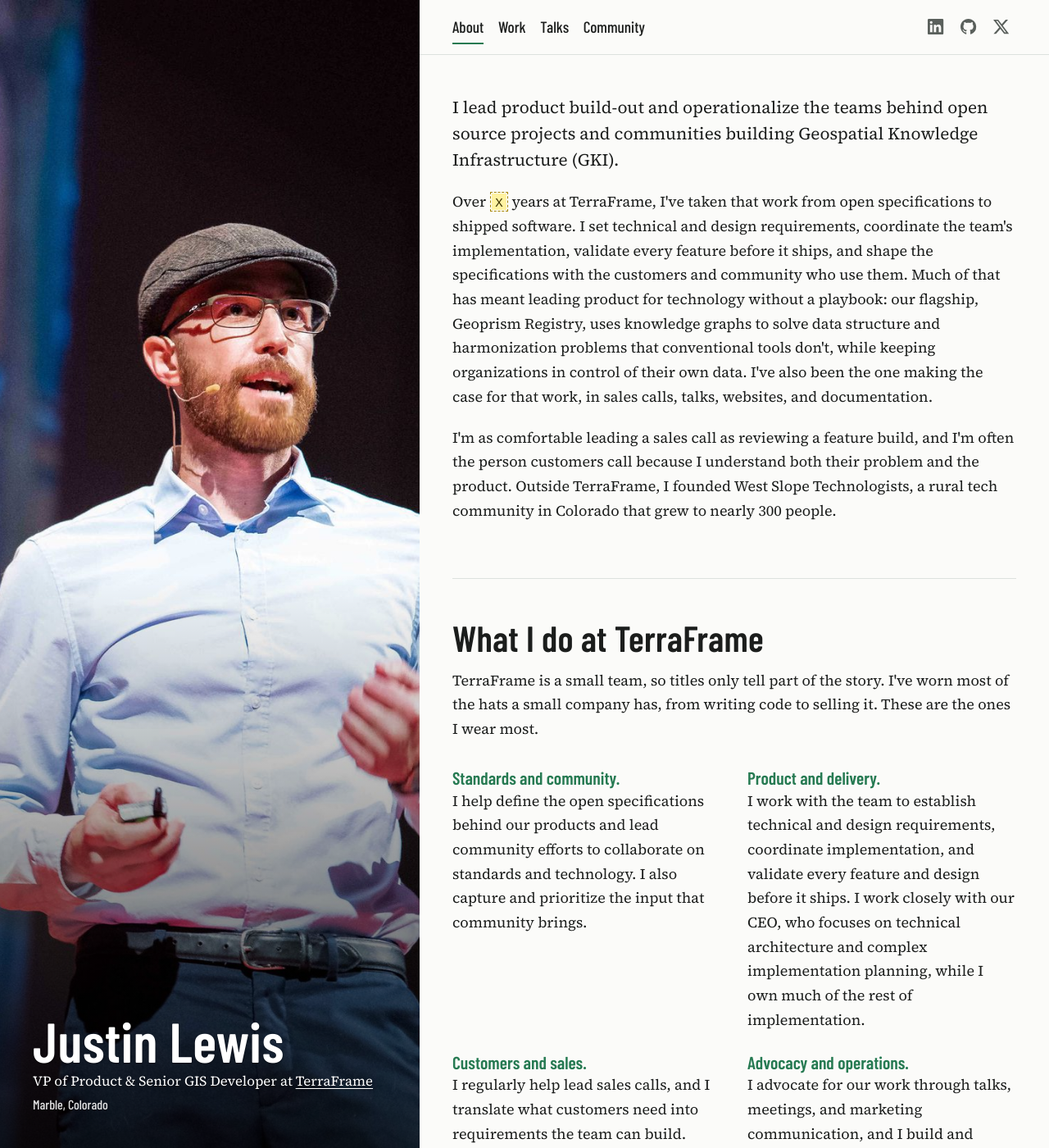
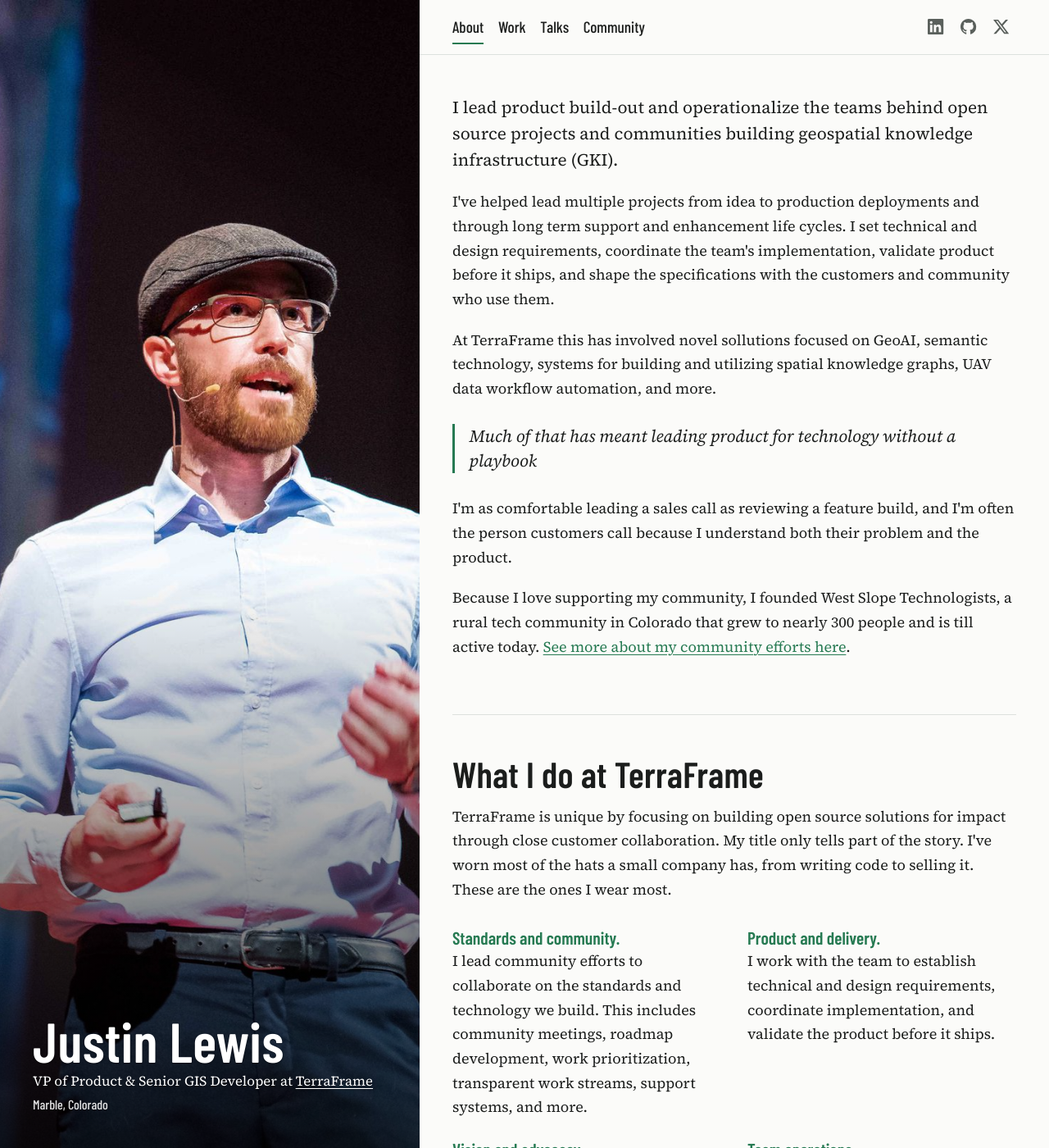
Before and after one commit to justinlewis/jmapping, a Jekyll site: the page built from index.html, in a window 1280 px wide and 1400 px high. Shown: the whole window at 82% size. Built offline with Jekyll 4.4.1, drawn with Linux system fonts in a browser that asks for light colours; some of the changed text lies outside the part shown.

Commit message:
Refreshed content v1

```diff
--- a/assets/_sass/_site.scss
+++ b/assets/_sass/_site.scss
@@ -299,6 +299,15 @@
   line-height: 1.55;
 }
 
+.callout {
+  margin: 1.75rem 0;
+  padding-left: 1.1rem;
+  border-left: 3px solid var(--color-accent);
+  font-size: 1.3rem;
+  font-style: italic;
+  line-height: 1.45;
+}
+
 .page-title {
   font-size: unquote("clamp(2.6rem, 1.9rem + 2.6vw, 3.75rem)");
   margin-bottom: 1rem;
--- a/index.html
+++ b/index.html
@@ -11,20 +11,23 @@
 ---
 
 <section class="section intro">
-  <p class="lede">I lead product build-out and operationalize the teams behind open source projects and communities building Geospatial Knowledge Infrastructure (GKI).</p>
-  <p>Over <span class="todo">X</span> years at TerraFrame, I've taken that work from open specifications to shipped software. I set technical and design requirements, coordinate the team's implementation, validate every feature before it ships, and shape the specifications with the customers and community who use them. Much of that has meant leading product for technology without a playbook: our flagship, Geoprism Registry, uses knowledge graphs to solve data structure and harmonization problems that conventional tools don't, while keeping organizations in control of their own data. I've also been the one making the case for that work, in sales calls, talks, websites, and documentation.</p>
-  <p>I'm as comfortable leading a sales call as reviewing a feature build, and I'm often the person customers call because I understand both their problem and the product. Outside TerraFrame, I founded West Slope Technologists, a rural tech community in Colorado that grew to nearly 300 people.</p>
+  <p class="lede">I lead product build-out and operationalize the teams behind open source projects and communities building geospatial knowledge infrastructure (GKI).</p>
+  <p>I've helped lead multiple projects from idea to production deployments and through long term support and enhancement life cycles. I set technical and design requirements, coordinate the team's implementation, validate product before it ships, and shape the specifications with the customers and community who use them.</p>
+  <p>At TerraFrame this has involved novel sollutions focused on GeoAI, semantic technology, systems for building and utilizing spatial knowledge graphs, UAV data workflow automation, and more.</p>
+  <p class="callout">Much of that has meant leading product for technology without a playbook</p>
+  <p>I'm as comfortable leading a sales call as reviewing a feature build, and I'm often the person customers call because I understand both their problem and the product. </p>
+  <p>Because I love supporting my community, I founded West Slope Technologists, a rural tech community in Colorado that grew to nearly 300 people and is till active today. <a href="{{ "/community/" | relative_url }}">See more about my community efforts here</a>.</p>
 </section>
 
 <section class="section" id="role">
   <h2>What I do at TerraFrame</h2>
-  <p>TerraFrame is a small team, so titles only tell part of the story. I've worn most of the hats a small company has, from writing code to selling it. These are the ones I wear most.</p>
+  <p>TerraFrame is unique by focusing on building open source solutions for impact through close customer collaboration. My title only tells part of the story. I've worn most of the hats a small company has, from writing code to selling it. These are the ones I wear most.</p>
 
   <div class="roles">
-    <p><strong>Standards and community.</strong> I help define the open specifications behind our products and lead community efforts to collaborate on standards and technology. I also capture and prioritize the input that community brings.</p>
-    <p><strong>Product and delivery.</strong> I work with the team to establish technical and design requirements, coordinate implementation, and validate every feature and design before it ships. I work closely with our CEO, who focuses on technical architecture and complex implementation planning, while I own much of the rest of implementation.</p>
-    <p><strong>Customers and sales.</strong> I regularly help lead sales calls, and I translate what customers need into requirements the team can build.</p>
-    <p><strong>Advocacy and operations.</strong> I advocate for our work through talks, meetings, and marketing communication, and I build and manage TerraFrame's websites and product documentation. I also set up the operational workflows our team uses for internal and customer projects.</p>
+    <p><strong>Standards and community.</strong> I lead community efforts to collaborate on the standards and technology we build. This includes community meetings, roadmap development, work prioritization, transparent work streams, support systems, and more.</p>
+    <p><strong>Product and delivery.</strong> I work with the team to establish technical and design requirements, coordinate implementation, and validate the product before it ships.</p>
+    <p><strong>Vision and advocacy.</strong> I work with the CEO to define the company’s vision and advocate for that vision by helping to lead sales calls, giving talks, and shaping our marketing efforts.</p>
+    <p><strong>Team operations.</strong> I set up how our team works day to day: project management, sprint planning, customer and user support, and the tools and workflows we use for internal and customer projects.</p>
   </div>
 
   <!-- Customer testimonial, ready to use. Uncomment and fill in.
@@ -43,13 +46,14 @@
       <h3>Geoprism Registry</h3>
       <p class="product__tagline">Authoritative geographic data, tracked over time.</p>
       <p>An open-source platform for managing what exists, where it is, how it's organized, and how that has changed. It maintains the shared location data that other systems depend on.</p>
-      <p><a href="https://github.com/terraframe/geoprism-registry">Geoprism Registry on GitHub</a></p>
+      <p><a href="https://geoprismregistry.com/">Geoprism Registry website</a><br>
+        <a href="https://github.com/terraframe/geoprism-registry">Geoprism Registry on GitHub</a></p>
     </div>
 
     <div class="product">
       <h3>Kaleidoscope</h3>
       <p class="product__tagline">GeoAI grounded in spatial knowledge graphs.</p>
-      <p>Instead of retrieving loose text chunks, Kaleidoscope uses a knowledge graph's structure and geography to ground AI answers in connected, traceable data. We call this approach Geo-Graph RAG.</p>
+      <p>Instead of retrieving loose text chunks, Kaleidoscope uses spatial knowledge graphs from Geoprism Registry to ground AI answers in connected, traceable data. We call this approach Geo-Graph RAG.</p>
       <p><a href="https://github.com/terraframe/kaleidoscope">Kaleidoscope on GitHub</a></p>
     </div>
 
@@ -62,8 +66,8 @@
 
     <div class="product">
       <h3>Geoprism</h3>
-      <p class="product__tagline">Data management and GIS on one platform.</p>
-      <p>An integrated platform for data management and visualization that runs on TerraFrame's RunwaySDK. It keeps data consistent while letting people build interactive maps and dashboards on the fly, and it's the foundation IDM is built on.</p>
+      <p class="product__tagline">A toolkit for knowledge graph based systems.</p>
+      <p>An integrated platform for data management and visualization that runs on TerraFrame's open source RunwaySDK. It's the foundational toolkit that Geoprism Registry is built on.</p>
       <p><a href="https://github.com/terraframe/geoprism">Geoprism on GitHub</a></p>
     </div>
   </div>
@@ -72,28 +76,21 @@
 </section>
 
 <section class="section" id="talks">
-  <h2>Talks &amp; writing</h2>
+  <h2>My favorite talks &amp; writing</h2>
 
   <ol class="dated-list">
     <li>
-      <span class="dated-list__year"><span class="todo">year</span></span>
-      <span>
-        <span class="dated-list__title"><span class="todo">talk title</span></span>
-        <span class="dated-list__meta">Talk, Cloud-Native Geospatial Forum, Snowbird, Utah</span>
-      </span>
-    </li>
-    <li>
       <span class="dated-list__year">2026</span>
       <span>
-        <span class="dated-list__title"><span class="todo">paper title and link</span></span>
-        <span class="dated-list__meta">Paper, FOSS4G 2026 <span class="todo">status, e.g. accepted or presented</span></span>
+        <span class="dated-list__title">Cloud Native Efficiency | STAC-Driven Discovery: What Government Teams Are Asking For</span>
+        <span class="dated-list__meta">Talk, Cloud-Native Geospatial Forum, Snowbird, Utah</span>
       </span>
     </li>
     <li>
       <span class="dated-list__year">2023</span>
       <span>
-        <span class="dated-list__title"><span class="todo">paper title and link</span></span>
-        <span class="dated-list__meta">Paper on interoperable spatial knowledge graphs, introducing the Spatial Knowledge Mesh <span class="todo">venue</span></span>
+        <a class="dated-list__title" href="https://isprs-archives.copernicus.org/articles/XLVIII-4-W7-2023/117/2023/">Enabling Knowledge Sharing by Managing Dependencies and Interoperability Between Interlinked Spatial Knowledge Graphs</a>
+        <span class="dated-list__meta">Paper introducing the Spatial Knowledge Mesh and presented by N. McEachen. FOSS4G 2023 Academic Track, Prizren, Kosovo; published in the ISPRS Archives</span>
       </span>
     </li>
     <li>
@@ -104,31 +101,31 @@
       </span>
     </li>
     <li>
-      <span class="dated-list__year"><span class="todo">year</span></span>
+      <span class="dated-list__year">2019</span>
       <span>
         <a class="dated-list__title" href="https://www.tedxgj.com/sessions/give-your-software-away-building-healthcare-tech-systems-with-a-global-reach-local-impact/">Give Your Software Away: Building Healthcare Tech Systems with a Global Reach &amp; Local Impact</a>
         <span class="dated-list__meta">Talk, TEDxGrandJunction</span>
       </span>
     </li>
     <li>
-      <span class="dated-list__year"><span class="todo">year</span></span>
+      <span class="dated-list__year">2017</span>
       <span>
-        <a class="dated-list__title" href="https://www.slideshare.net/slideshow/embed_code/key/nBwEl2SlblFQ0G">Rethinking the Data Pipeline for Better Integration and Collaboration</a>
-        <span class="dated-list__meta">Talk, <span class="todo">venue</span></span>
+        <a class="dated-list__title" href="https://www.linkedin.com/in/justin-lewis-colorado/overlay/1513032969848/single-media-viewer/?profileId=ACoAAAIh7MkBlSw0y5MutBLhsj1BPliqeDf6jtE">Rethinking the Data Pipeline for Better Integration and Collaboration</a>
+        <span class="dated-list__meta">Talk, GIS in the Rockies, Denver Colorado</span>
       </span>
     </li>
     <li>
-      <span class="dated-list__year"><span class="todo">year</span></span>
+      <span class="dated-list__year">2015</span>
       <span>
         <a class="dated-list__title" href="https://vimeo.com/142207452">Turning Data into Information with Geo-Ontologies</a>
-        <span class="dated-list__meta">Talk, <span class="todo">venue</span></span>
+        <span class="dated-list__meta">Talk, Free Open Source Software for Geospatial (FOSS4G) International Conference, Seoul South Korea</span>
       </span>
     </li>
     <li>
-      <span class="dated-list__year"><span class="todo">year</span></span>
+      <span class="dated-list__year">2013</span>
       <span>
         <a class="dated-list__title" href="https://prezi.com/4fuyn_t6pvkd/a-model-for-open-data-in-colorado/">A Model for Open Data in Colorado</a>
-        <span class="dated-list__meta">Talk, <span class="todo">venue</span></span>
+        <span class="dated-list__meta">Talk, GIS in the Rockies, Denver Colorado</span>
       </span>
     </li>
   </ol>
@@ -156,5 +153,5 @@
     <figcaption>Mt. Sopris over Carbondale.</figcaption>
   </figure>
 
-  <p>Outside of work I'm usually climbing or out in the mountains around the Crystal River valley. <span class="todo">one more line</span></p>
+  <p>Outside of work I'm usually climbing, in the mountains, on a beach, or sailing.</p>
 </section>
```
Also changed, not shown: community.html (+6 -15 lines), README.md, assets/images/web/community-event.jpg (added).
